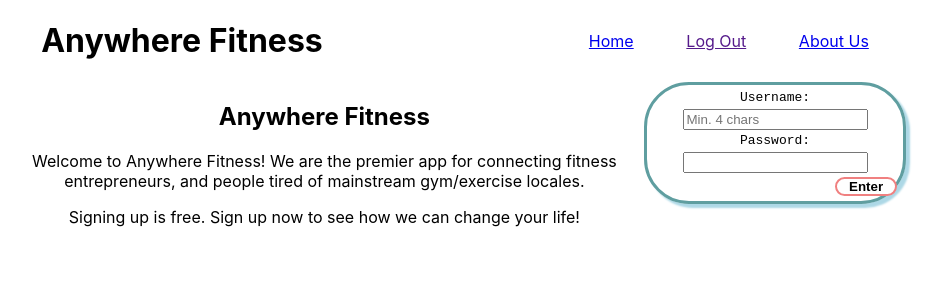
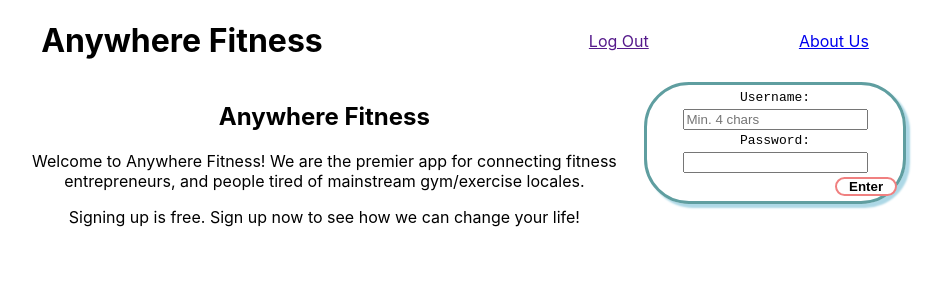
Before and after one commit to jenkrame21/front-end-1, a React (Create React App) app in the folder anywhere-fitness-tt39/: page / in a window 1280 px wide. Shown: the top 300 px of the page, without its empty margins (185-1127 px from the left). Built offline with nearby package versions, Linux system fonts and the light colour scheme; sample sign-in values are in the browser's storage.

Commit message:
State will work through refresh,

```diff
--- a/anywhere-fitness-tt39/src/components/NavBar.js
+++ b/anywhere-fitness-tt39/src/components/NavBar.js
@@ -33,9 +33,11 @@ const NavBar = ({ loggedIn, logout, role }) => {
       <h1>Anywhere Fitness</h1>
       <nav>
         <ul>
-          <Link to='/'>
+
+          { !loggedIn &&
+            <Link to='/'>
             <li>Home</li>
-          </Link>
+          </Link>}
 
           { (role === 'instructor') &&
             <Link to='/instructor'>
```
Also changed, not shown: 1 other file (tests, documents, lock files or other folders).
